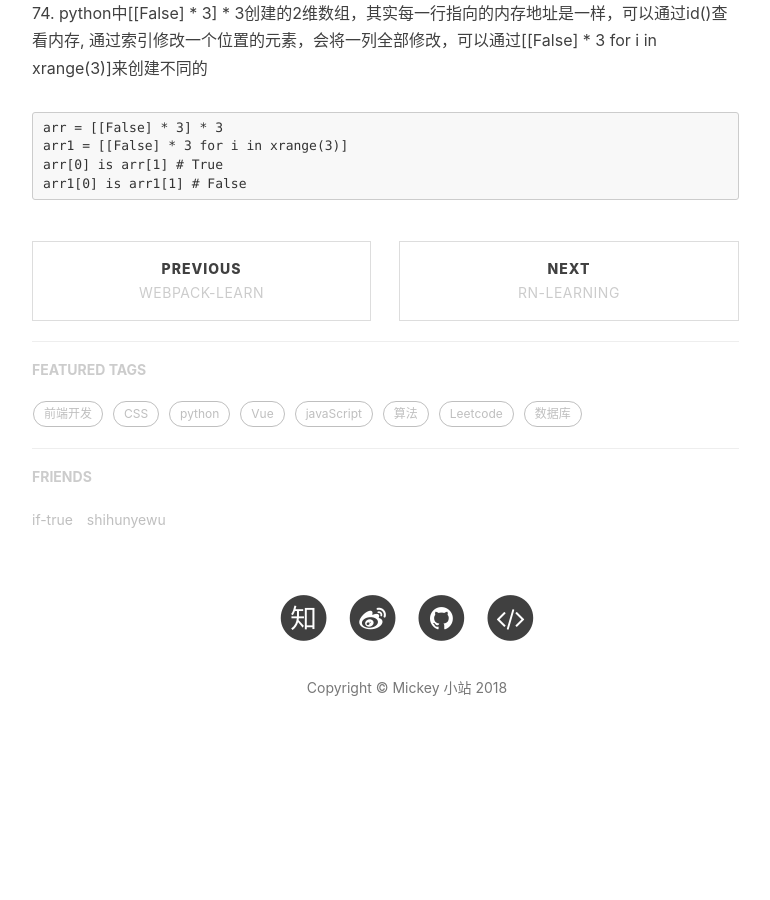
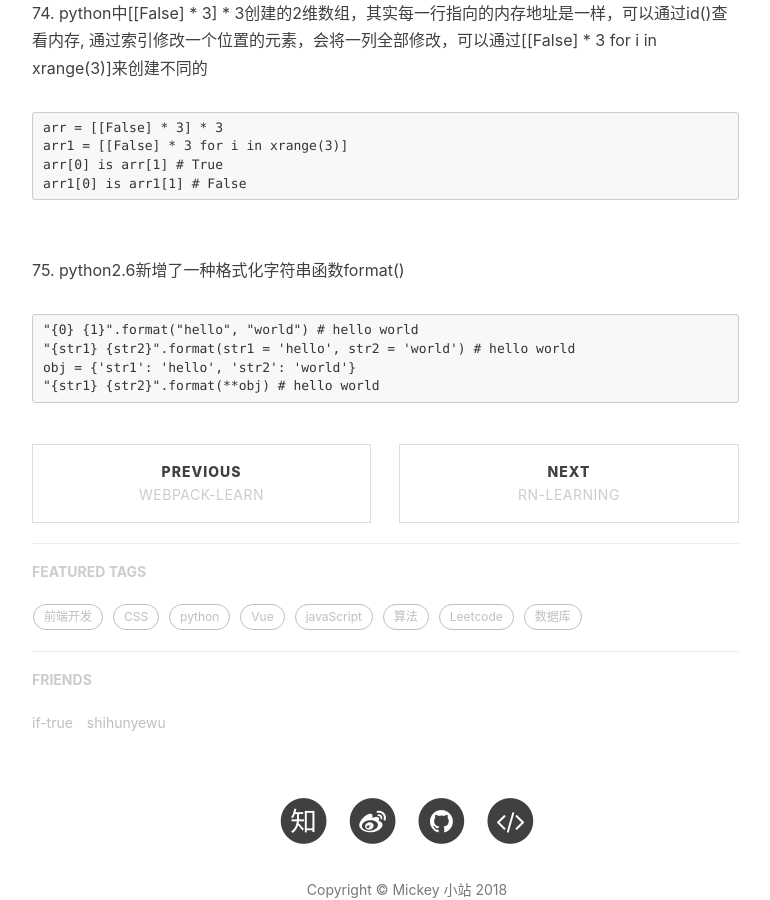
Before and after one commit to mickey0524/mickey0524.github.io, a Jekyll site: the page built from _posts/2017-08-05-begin-python.md, in a window 1280 px wide and 900 px high, scrolled down 22500 px. Shown: the whole window, without its empty margins (233-1003 px from the left). Built offline with Jekyll 4.4.1, drawn with Linux system fonts in a browser that asks for light colours; nearby versions of some CDN libraries; comment, search, counter and statistics services are not loaded; before the commit the page ends 23264 px from its top, so only the background shows below that.

Commit message:
feat(python): 增加format函数

````diff
--- a/_posts/2017-08-05-begin-python.md
+++ b/_posts/2017-08-05-begin-python.md
@@ -857,3 +857,12 @@
 arr[0] is arr[1] # True
 arr1[0] is arr1[1] # False
 ```
+
+<br>75. python2.6新增了一种格式化字符串函数format()
+
+```
+"{0} {1}".format("hello", "world") # hello world
+"{str1} {str2}".format(str1 = 'hello', str2 = 'world') # hello world
+obj = {'str1': 'hello', 'str2': 'world'}
+"{str1} {str2}".format(**obj) # hello world
+```
````
